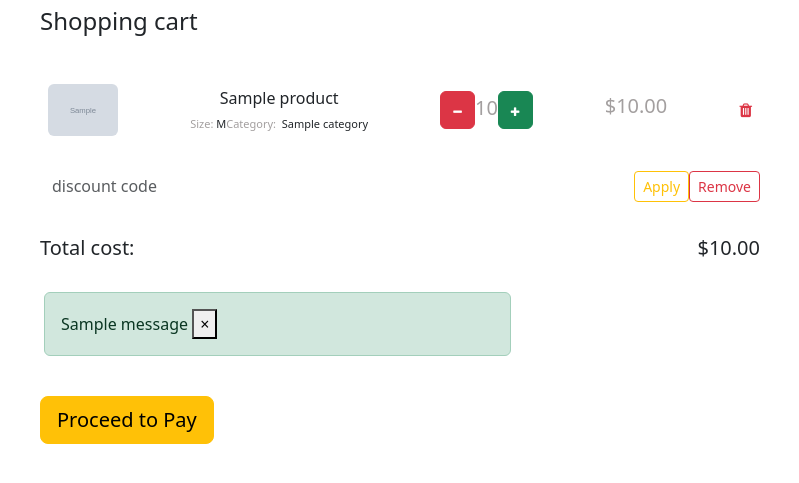
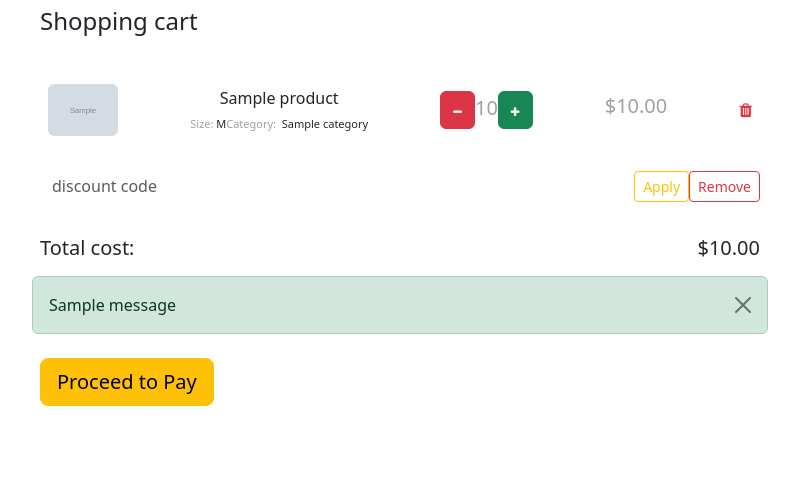
Before and after one commit to mkumm14/online-marketplace-g1, a Django app: page /cart/ in a window 1280 px wide. Shown: the part 105-588 px from the top of the page, without its empty margins (240-1039 px from the left). Run offline with Django 4.2, Linux system fonts and the light colour scheme; a user stored in the database is signed in; tables that the repository leaves empty hold one stand-in row (values such as "Sample post"); grey boxes marked "Sample" are stand-in pictures; one stand-in notice (Sample message) is shown.

Commit message:
minor changes

```diff
--- a/cart/templates/cart/cart.html
+++ b/cart/templates/cart/cart.html
@@ -83,22 +83,7 @@
             </div>
 
 
-            {% if messages %}
-            <div class="container mt-3">
-                <div class="row">
-                    <div class="col-md-8">
-                        {% for message in messages %}
-                        <div class="alert alert-{{ message.tags }} alert-dismissible fade show" role="alert">
-                            {{ message }}
-                            <button type="button" class="close" data-dismiss="alert" aria-label="Close">
-                                <span aria-hidden="true">&times;</span>
-                            </button>
-                        </div>
-                        {% endfor %}
-                    </div>
-                </div>
-            </div>
-            {% endif %}
+           {% include 'partials/_messages.html' %}
             <div class="d-flex flex-row align-items-center mt-3 p-2 bg-white rounded"><a href='#' class="btn btn-warning btn-block btn-lg ml-2 pay-button">Proceed to Pay</a></div>
         </div>
     </div>
--- a/cart/views.py
+++ b/cart/views.py
@@ -2,11 +2,11 @@
 from django.shortcuts import render, redirect, get_object_or_404
 from .models import Product, Cart, CartItem, Discount
 from django.contrib import messages
-
+from django.contrib.auth.decorators import login_required
 
 # Create your views here.
 
-
+@login_required
 def add_to_cart(request, product_id):
     product = get_object_or_404(Product, id=product_id)
     user = request.user
--- a/templates/base.html
+++ b/templates/base.html
@@ -64,6 +64,9 @@
     <link href="https://cdn.jsdelivr.net/npm/bootstrap@5.3.0-alpha1/dist/css/bootstrap.min.css" rel="stylesheet"
         integrity="sha384-GLhlTQ8iRABdZLl6O3oVMWSktQOp6b7In1Zl3/Jr59b6EGGoI1aFkw7cmDA6j6gD" crossorigin="anonymous">
     <link href="https://cdnjs.cloudflare.com/ajax/libs/font-awesome/4.7.0/css/font-awesome.min.css" rel="stylesheet" />
+    <script src="https://cdn.jsdelivr.net/npm/bootstrap@5.3.0-alpha1/dist/js/bootstrap.bundle.min.js"
+    integrity="sha384-w76AqPfDkMBDXo30jS1Sgez6pr3x5MlQ1ZAGC+nuZB+EYdgRZgiwxhTBTkF7CXvN"
+    crossorigin="anonymous"></script>
 
 </head>
 
@@ -135,9 +138,7 @@
     {% block content %}{% endblock %}
 
 
-    <script src="https://cdn.jsdelivr.net/npm/bootstrap@5.3.0-alpha1/dist/js/bootstrap.bundle.min.js"
-        integrity="sha384-w76AqPfDkMBDXo30jS1Sgez6pr3x5MlQ1ZAGC+nuZB+EYdgRZgiwxhTBTkF7CXvN"
-        crossorigin="anonymous"></script>
+
 
 </body>
 
```
